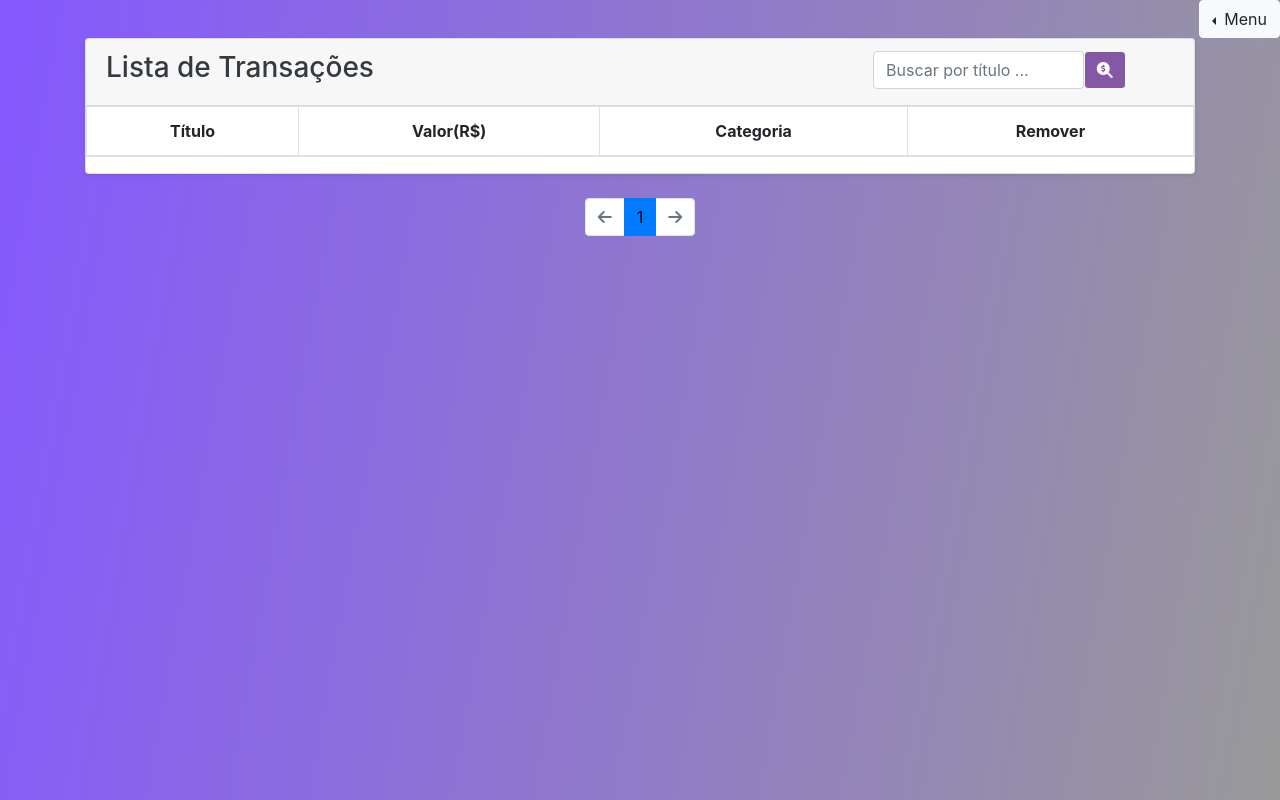
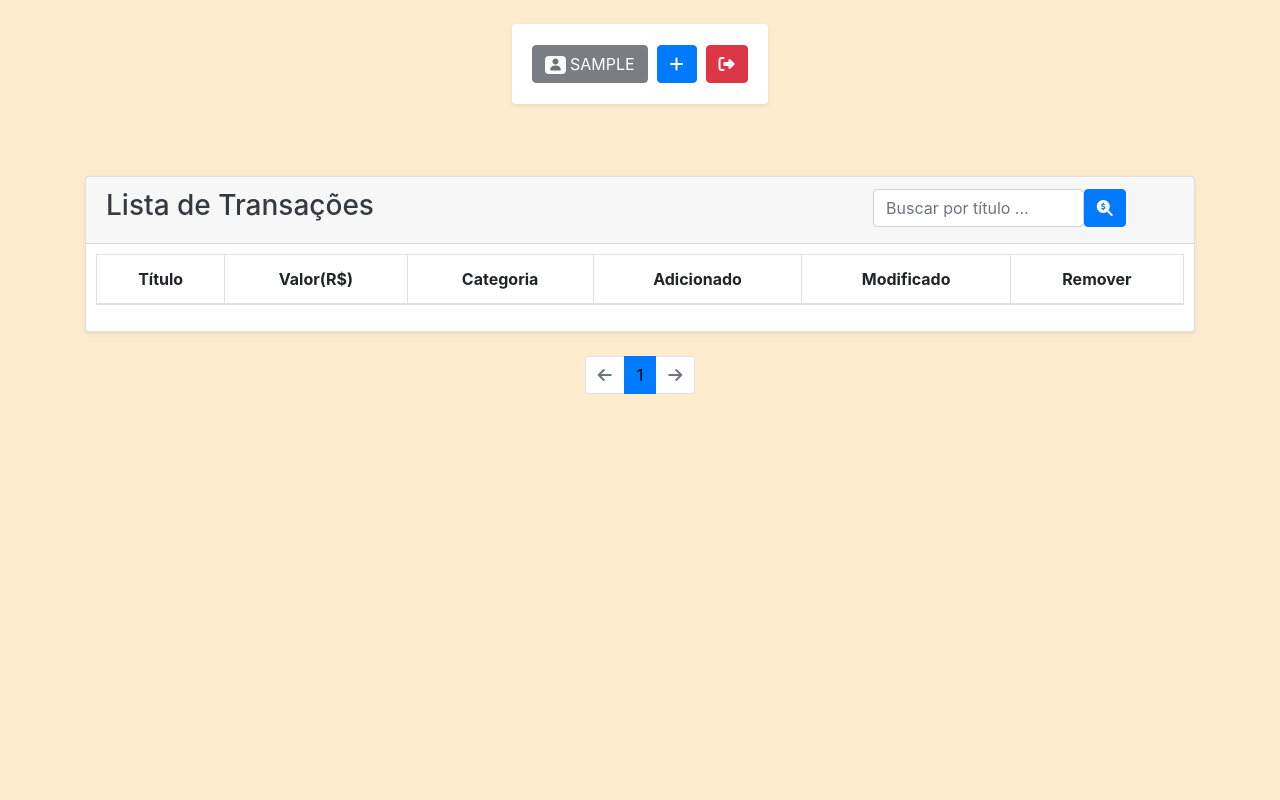
Before and after one commit to lvleo21/controle-financas, a Django app: page / in a window 1280 px wide. Run offline with Django 3.2, Linux system fonts and the light colour scheme; the visitor is signed in with stand-in values (Sample User, id 1); data that the repository does not hold is empty; some libraries are stand-ins or nearby versions.

Commit message:
work in progress

```diff
--- a/core/models.py
+++ b/core/models.py
@@ -23,6 +23,8 @@ class Transaction(models.Model):
     title = models.CharField(max_length=50, verbose_name="Título")
     value = models.DecimalField(max_digits=7, decimal_places=2, verbose_name = "Valor")
     category = models.ForeignKey(Category, on_delete=models.CASCADE, verbose_name="Categoria")
+    date_now = models.DateTimeField(auto_now_add=True)
+    date_trasaction = models.DateField(verbose_name="Data da Transação")
     description = models.TextField(verbose_name="Descrição", blank=True)
 
     def __str__(self):
--- a/core/templates/core/components/base.html
+++ b/core/templates/core/components/base.html
@@ -14,39 +14,16 @@
 
     <script src="https://unpkg.com/ionicons@5.1.2/dist/ionicons.js"></script>
     <script src="https://kit.fontawesome.com/d7f8f5e6ee.js" crossorigin="anonymous"></script>
+
+
+
+
     {% block css %}
     {% endblock css %}
 
     <style>
-        .bg-login {
-
-            /* background-color: #9e9e9e;
-            height: 100vh;
-
-            background-repeat: no-repeat;
-            background-size: cover;
-            position: relative; */
-            background-image: url("{% static 'core/img/bg.jpg' %}");
-
-            height: 100vh;
-            background-position: center;
-            background-repeat: no-repeat;
-            background-size: cover;
-            position: relative;
-            backdrop-filter: blur(8px)
-        }
-
-        .bg-site {
-
-
-
-            background-image: linear-gradient(100deg, #8558ff 0%, #999999 100%);
-
-
-            height: 100vh;
-            background-repeat: no-repeat;
-            background-size: cover;
-            position: relative;
+        body{
+            background-color: blanchedalmond;
         }
     </style>
 
--- a/core/templates/core/list_transaction.html
+++ b/core/templates/core/list_transaction.html
@@ -16,36 +16,42 @@ Lista de Transações
         background-color: rgb(228, 226, 226);
 
     }
+
+    .square {
+        height: 10vh;
+        width: 20vw;
+
+
+
+    }
 </style>
 
 {% endblock css %}
 
 {% block content %}
+<br>
+<div class="d-flex justify-content-center">
 
-<div class="d-flex justify-content-end">
+    <div class="square d-flex align-items-center d-flex justify-content-around shadow-sm p-3 mb-5 bg-white rounded">
+        <button type="button" class="btn btn-dark" disabled>
+            <span class="badge badge-light"><i class="fas fa-user"></i></span> {{request.user.username|upper}}
+        </button>
+
+        <a class="btn btn-primary" style="color: white;"  href="{% url 'core:create_transaction' %}" title="Adicionar Transação">
+            <i class="fas fa-plus"></i>
+        </a>
+
+        <a class="btn btn-danger" href="{% url 'logout' %}" title="Sair">
+            <i class="fas fa-sign-out-alt"></i>
+        </a>
+
+    </div>
 
 
-
-    <!-- Default dropleft button -->
-    <div class="btn-group dropleft">
-        <button type="button" class="btn btn-light dropdown-toggle" data-toggle="dropdown" aria-haspopup="true"
-            aria-expanded="false">
-            Menu
-        </button>
-        <div class="dropdown-menu">
-            <a class="dropdown-item disabled" href="#" style="align-items: center; text-align: center;">
-
-                {{request.user.username|upper}}
-            </a>
-            <hr>
-            <a class="dropdown-item" href="{% url 'core:create_transaction' %}">Adicionar Transação</a>
-            <a class="dropdown-item" href="{% url 'logout' %}">Logout</a>
-        </div>
-    </div>
 </div>
 
 
-
+<br>
 
 
 <div class="container">
@@ -67,7 +73,7 @@ Lista de Transações
                                 type="search">
                         </div>
                         <div class="col-md-3" style="padding: 0px;">
-                            <button class="btn btn-light" style="background-color: rgb(133, 88, 165); color: white;">
+                            <button class="btn btn-primary">
                                 <i class="fas fa-search-dollar"></i>
                             </button>
                         </div>
@@ -77,13 +83,15 @@ Lista de Transações
                 <!-- <a href="{% url 'core:list_transaction' %}">Limpar</a> -->
             </div>
         </div>
-        <div class="card-body" style="padding: 0px;">
+        <div class="card-body" style="padding: 10px;">
             <table class="table table-bordered">
                 <thead>
                     <tr>
                         <th class="text-center" scope="col">Título</th>
                         <th class="text-center" scope="col">Valor(R$)</th>
                         <th class="text-center" scope="col">Categoria</th>
+                        <th class="text-center" scope="col">Adicionado</th>
+                        <th class="text-center" scope="col">Modificado</th>
                         <th class="text-center" scope="col">Remover</th>
                     </tr>
                 </thead>
@@ -99,6 +107,8 @@ Lista de Transações
 
                         <td class="text-center"> {{transaction.value}}</td>
                         <td class="text-center">{{transaction.category}}</td>
+                        <td class="text-center">{{transaction.date_trasaction}}</td>
+                        <td class="text-center">{{transaction.date_now}}</td>
                         <td class="text-center"><a class="btn btn-danger btn-lg" style=""
                                 href="{% url 'core:delete_transaction' transaction.pk %}">
                                 <i class="fas fa-trash-alt"></i></a></td>
@@ -117,7 +127,7 @@ Lista de Transações
     <nav aria-label="Page navigation example">
         <ul class="pagination rounded">
             <li class="page-item  {% if page_obj.has_previous == False %} disabled {% endif %}">
-                <a class="page-link"  style=""
+                <a class="page-link" style=""
                     href="{% if page_obj.has_previous %} ?page={{ page_obj.previous_page_number }} {% else %} # {% endif %}">
                     <i class="fas fa-arrow-left"></i>
                 </a>
@@ -125,7 +135,7 @@ Lista de Transações
 
             {% with ''|center:page_obj.paginator.num_pages as range %}
             {% for _ in range %}
-            <li class="page-item {% if forloop.counter == page_obj.number %} active {% endif %}" >
+            <li class="page-item {% if forloop.counter == page_obj.number %} active {% endif %}">
                 <a class="page-link" href="?page={{ forloop.counter}}" style="color: rgb(0, 0, 0);">
                     {{ forloop.counter}}
                 </a>
```
Also changed, not shown: accounts/templates/client/create_client.html (+62 -23 lines), accounts/templates/registration/login.html (+17 -8 lines), accounts/migrations/__init__.py (deleted), core/migrations/0001_initial.py, core/migrations/0002_category_is_active.py (deleted), core/migrations/0003_auto_20200629_1323.py (deleted), core/migrations/0004_auto_20200629_1355.py (deleted), core/migrations/0005_auto_20200629_1750.py (deleted).
